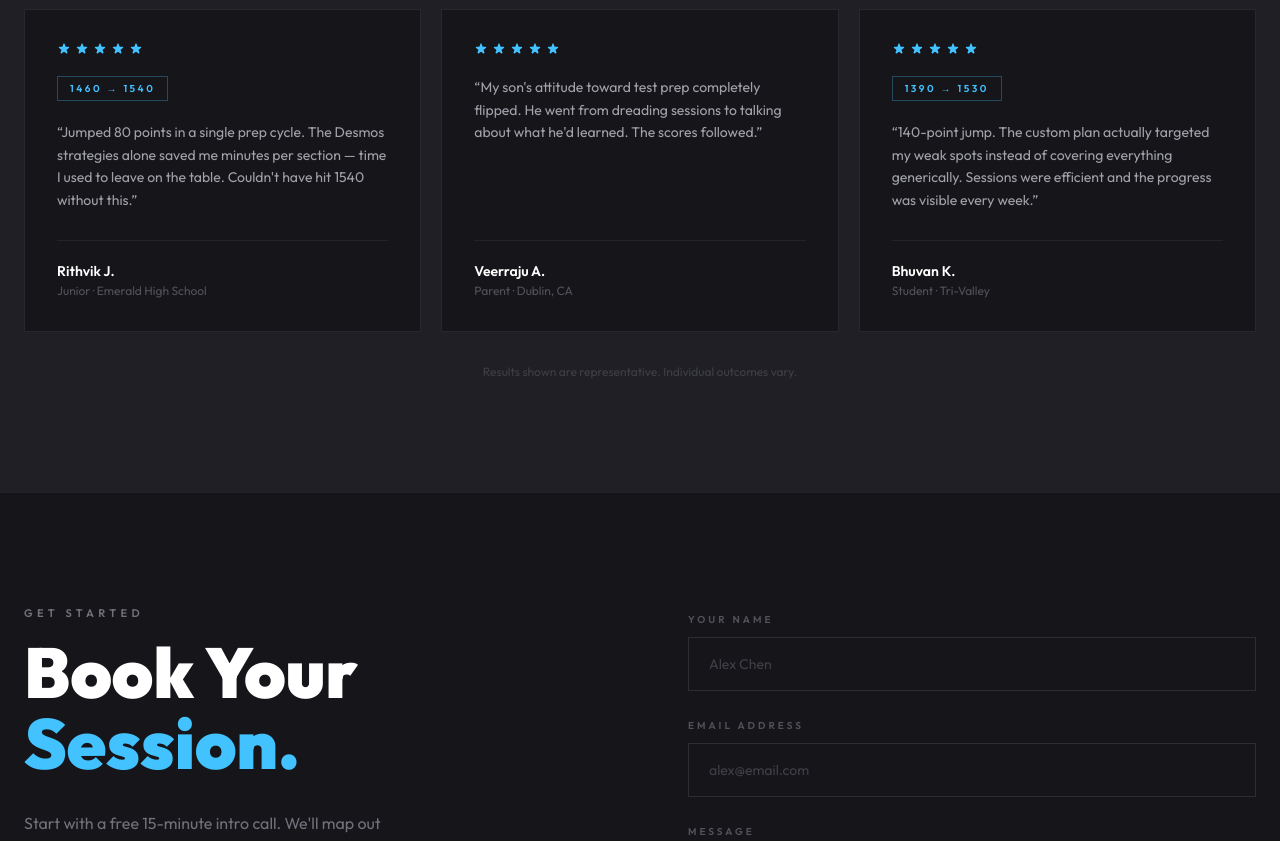
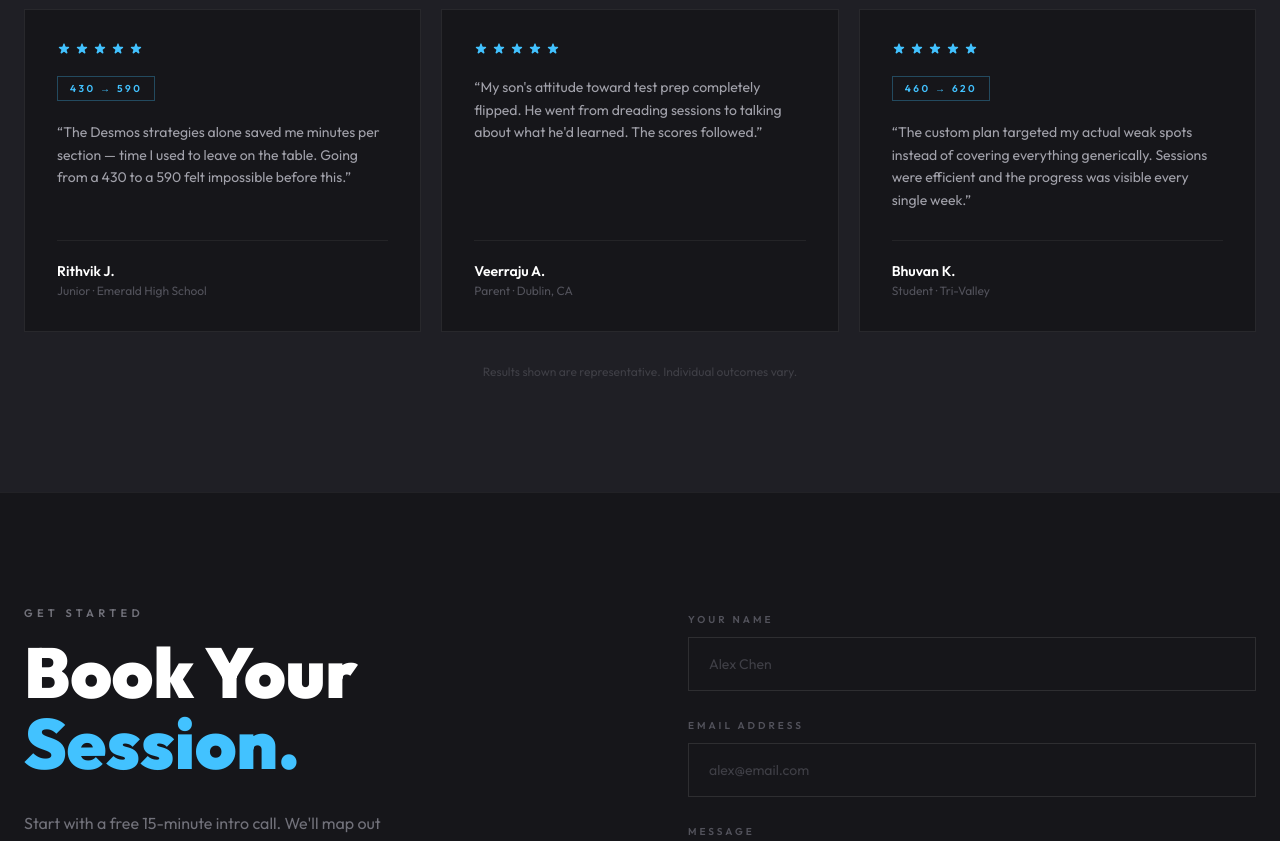
Before and after one commit to hrihaan19/trivalley-prep, a React (Vite) app: page / in a window 1280 px wide. Shown: the part 3480-4321 px from the top of the page. Built offline with nearby package versions, Linux system fonts and the light colour scheme.

Commit message:
Update testimonial score ranges to 400-600
Co-Authored-By: Claude Sonnet 4.6 <noreply@anthropic.com>

```diff
--- a/src/components/Testimonials.jsx
+++ b/src/components/Testimonials.jsx
@@ -3,8 +3,8 @@ import { motion } from 'framer-motion';
 const TESTIMONIALS = [
   {
     name: 'Rithvik J.', detail: 'Junior · Emerald High School',
-    quote: "Jumped 80 points in a single prep cycle. The Desmos strategies alone saved me minutes per section — time I used to leave on the table. Couldn't have hit 1540 without this.",
-    badge: '1460 → 1540', stars: 5,
+    quote: "The Desmos strategies alone saved me minutes per section — time I used to leave on the table. Going from a 430 to a 590 felt impossible before this.",
+    badge: '430 → 590', stars: 5,
   },
   {
     name: 'Veerraju A.', detail: 'Parent · Dublin, CA',
@@ -13,8 +13,8 @@ const TESTIMONIALS = [
   },
   {
     name: 'Bhuvan K.', detail: 'Student · Tri-Valley',
-    quote: "140-point jump. The custom plan actually targeted my weak spots instead of covering everything generically. Sessions were efficient and the progress was visible every week.",
-    badge: '1390 → 1530', stars: 5,
+    quote: "The custom plan targeted my actual weak spots instead of covering everything generically. Sessions were efficient and the progress was visible every single week.",
+    badge: '460 → 620', stars: 5,
   },
 ];
 
```
